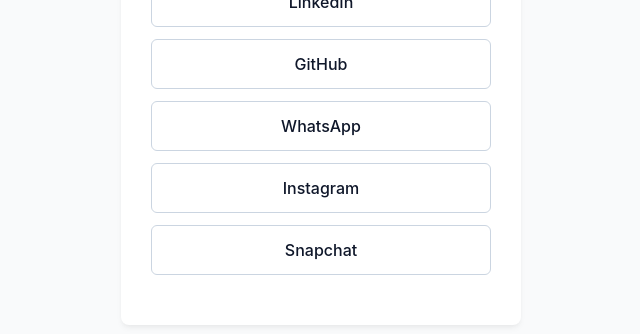
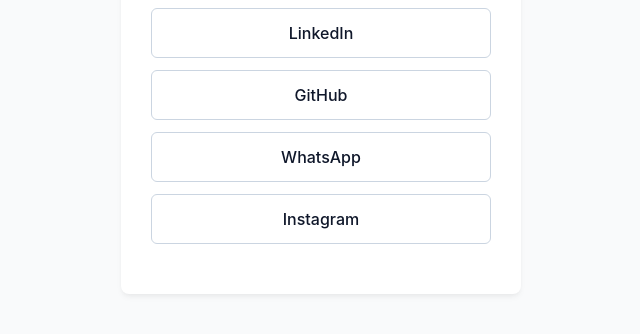
Before and after one commit to blurry-eyez/21bio, a plain HTML site: page index.html in a window 1280 px wide. Shown: the part 306-640 px from the top of the page, without its empty margins (319-959 px from the left). Drawn offline with Linux system fonts and the light colour scheme.

Commit message:
Remove Snapchat link from social media section
Comment out Snapchat link in index.html

```diff
--- a/index.html
+++ b/index.html
@@ -89,7 +89,7 @@
       <a href="https://github.com/blurry-eyez" target="_blank" rel="noopener noreferrer">GitHub</a>
       <a href="https://wa.me/916351929739" target="_blank" rel="noopener noreferrer">WhatsApp</a>
       <a href="https://instagram.com/prem_tilokani" target="_blank" rel="noopener noreferrer">Instagram</a>
-      <a href="https://www.snapchat.com/add/prem.3618" target="_blank" rel="noopener noreferrer">Snapchat</a>
+   <!--   <a href="https://www.snapchat.com/add/prem.3618" target="_blank" rel="noopener noreferrer">Snapchat</a> -->
     </div>
   </div>
 
```
